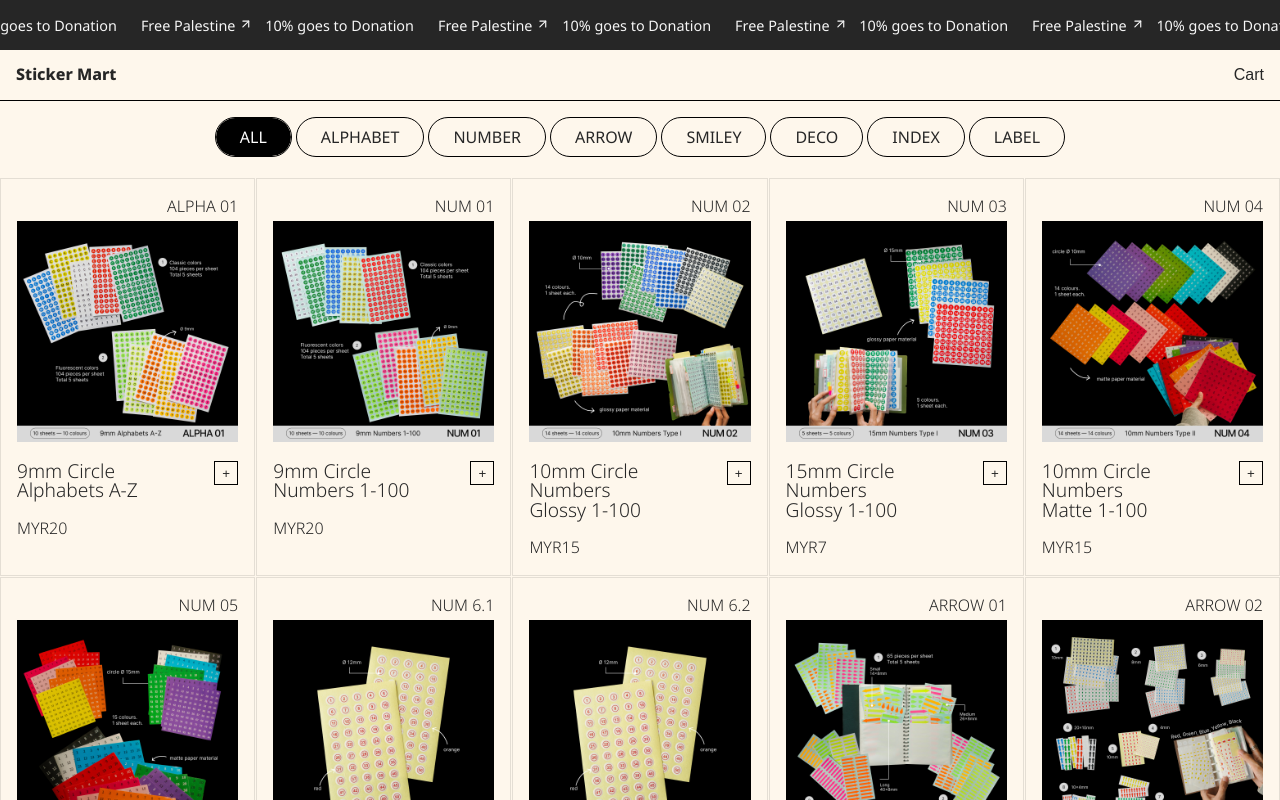
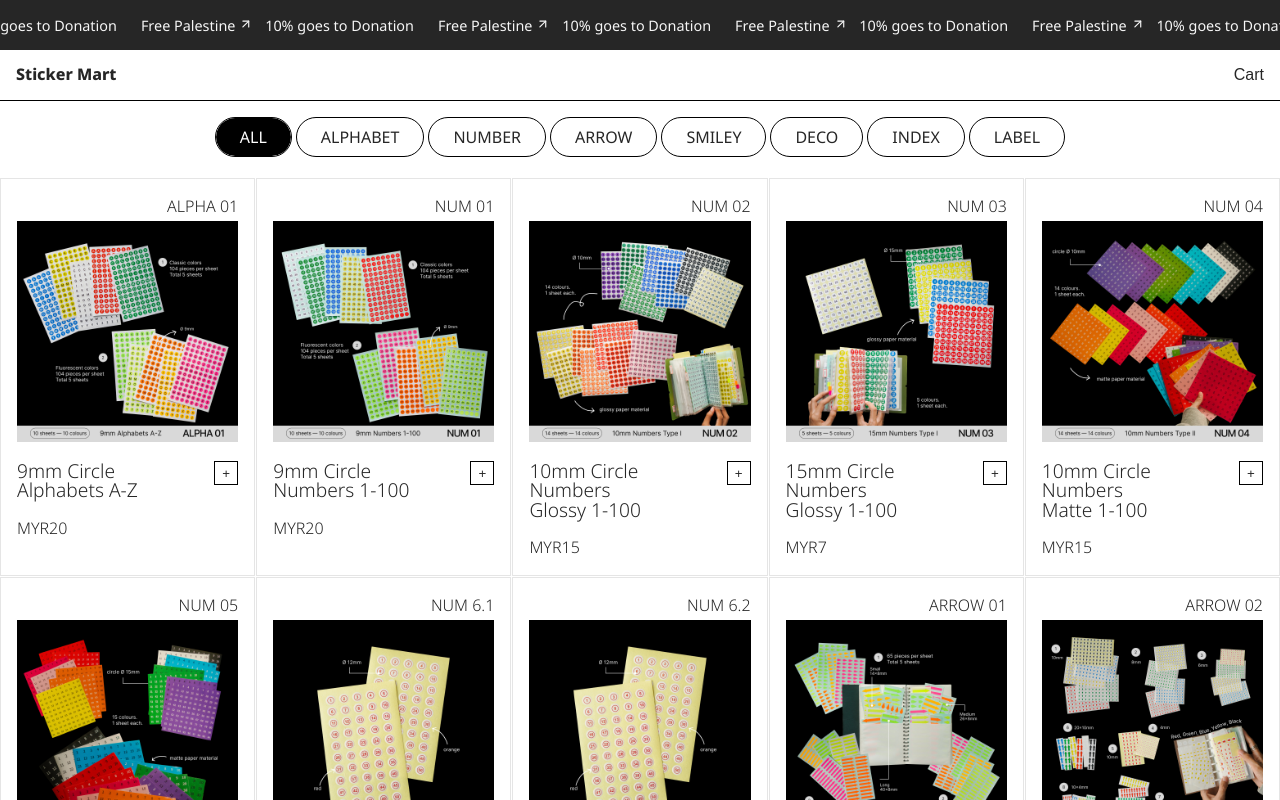
Before and after one commit to amiradeu/mart, a React (Vite) app: page / in a window 1280 px wide. Shown: the top 800 px of the page. Built offline with nearby package versions, Linux system fonts and the light colour scheme.

Commit message:
background change to white

```diff
--- a/src/components/Cart/Cart.js
+++ b/src/components/Cart/Cart.js
@@ -3,6 +3,7 @@ import styled from 'styled-components'
 
 import { CartContext } from '../CartProvider'
 import { QUERIES } from '../../constants'
+import Balancer from 'react-wrap-balancer'
 
 function Cart({ title, subtitle, quantity, image, price }) {
     const { deleteFromCart, addQuantity, subtractQuantity } =
@@ -18,7 +19,9 @@ function Cart({ title, subtitle, quantity, image, price }) {
             </ImageWrapper>
             <TitleWrapper>
                 <Title>{title}</Title>
-                <Subtitle>{subtitle}</Subtitle>
+                <Balancer>
+                    <Subtitle>{subtitle}</Subtitle>
+                </Balancer>
             </TitleWrapper>
             <QuantityWrapper>
                 <MinusButton onClick={() => subtractQuantity(title)}>
@@ -38,7 +41,7 @@ function Cart({ title, subtitle, quantity, image, price }) {
 const Wrapper = styled.div`
     display: grid;
     width: 100%;
-    grid-template-columns: minmax(100px, 2fr) 3fr 1fr;
+    grid-template-columns: minmax(120px, 2fr) 3fr 1fr;
     grid-template-areas:
         'image title price'
         'image quantity remove';
@@ -83,6 +86,10 @@ const QuantityWrapper = styled.div`
     width: 100px;
     border: 1px solid black;
     border-radius: 100px;
+
+    @media ${QUERIES.tabletAndDown} {
+        height: 32px;
+    }
 `
 
 const Quantity = styled.div`
--- a/src/components/CartShelf/CartShelf.js
+++ b/src/components/CartShelf/CartShelf.js
@@ -22,7 +22,7 @@ function CartShelf() {
         <Aside ref={asideRef} isCartOpen={isCartOpen}>
             <Wrapper>
                 <Header>
-                    <h3>My Cart</h3>
+                    <Title>My Cart</Title>
                     <CloseButton ref={closeRef} onClick={closeCart}>
                         <X size={20} />
                     </CloseButton>
@@ -118,6 +118,10 @@ const Header = styled.header`
     }
 `
 
+const Title = styled.h3`
+    font-weight: 300;
+`
+
 const CloseButton = styled.button`
     width: 50px;
     height: 50px;
@@ -130,7 +134,7 @@ const CloseButton = styled.button`
     cursor: pointer;
 
     &:hover {
-        background-color: var(--color-gray-200);
+        background-color: var(--color-gray-100);
     }
 `
 
@@ -194,7 +198,7 @@ const MyCartLink = styled(Link)`
     &:hover,
     &:active {
         text-decoration: underline;
-        background-color: var(--color-gray-200);
+        background-color: var(--color-gray-100);
         /* color: white; */
     }
 `
--- a/src/components/GlobalStyles/GlobalStyles.js
+++ b/src/components/GlobalStyles/GlobalStyles.js
@@ -11,7 +11,7 @@ html {
   --color-gray-100: rgba(0, 0, 0, 0.015);
   --color-gray-200: rgba(0, 0, 0, 0.1);
   --color-gray-700: '#524B4B';
-  --color-background: #fef7ec; // #F2F2F2;
+  --color-background: #ffffff; // #F2F2F2;
 }
 
 /* GLOBAL STYLES */
```
